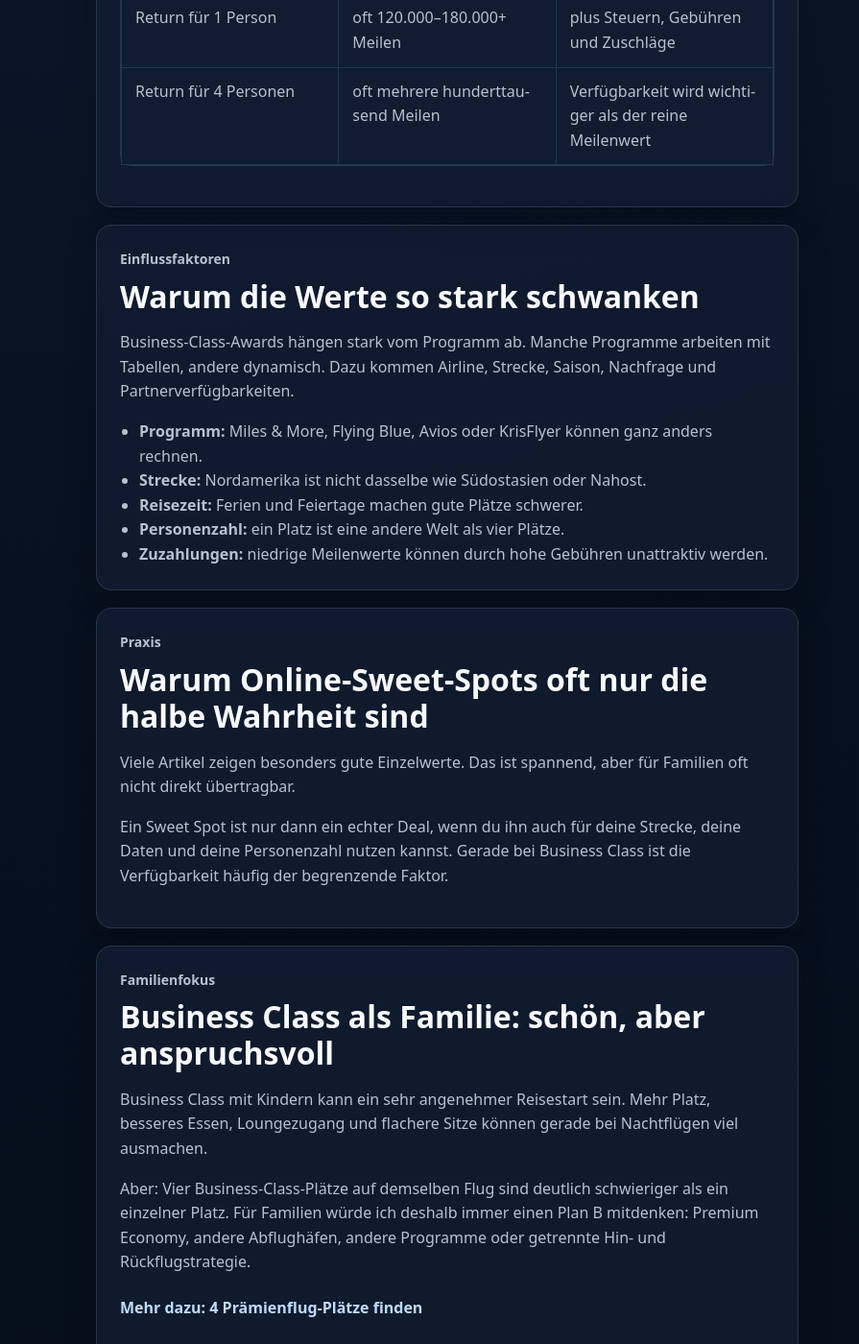
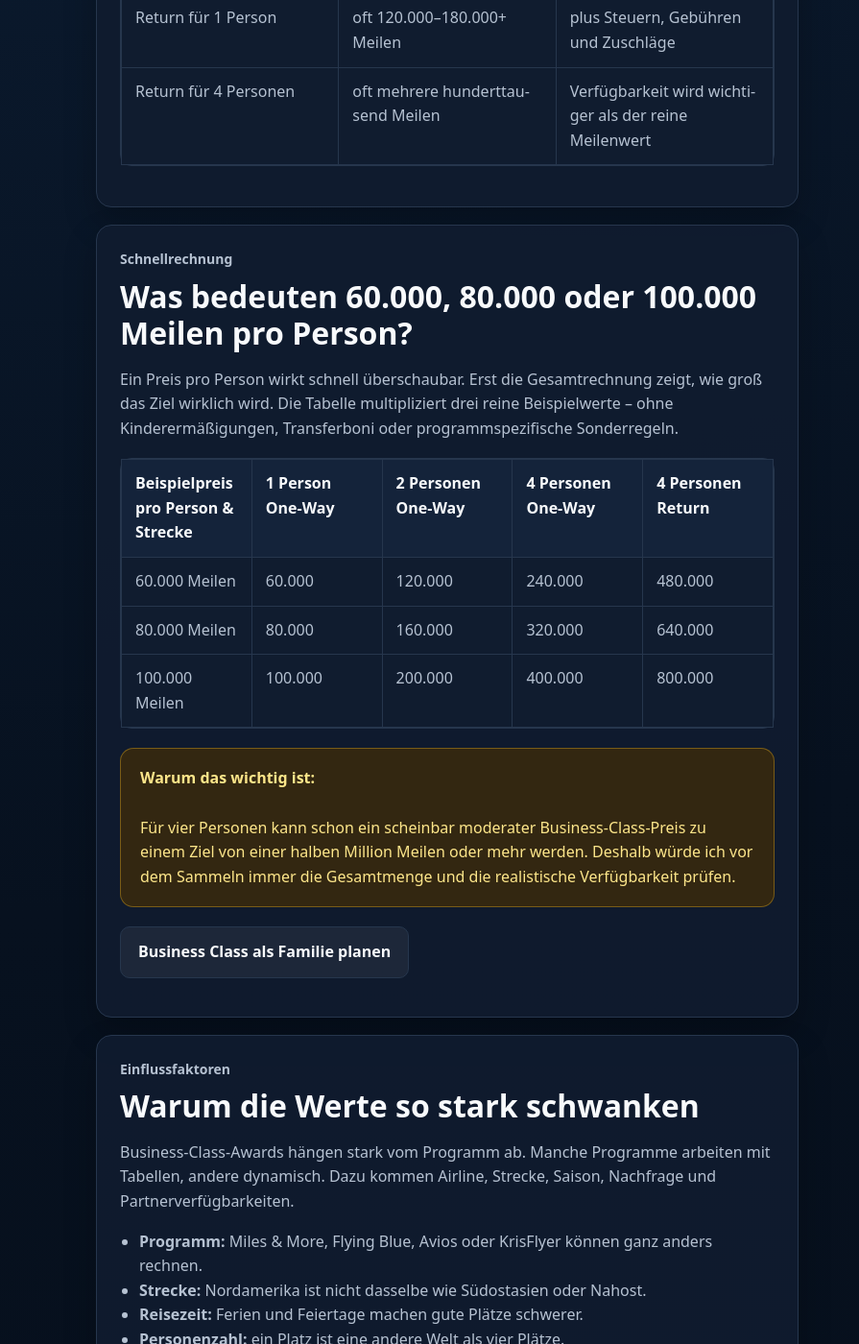
Before and after one commit to Praemienflug-Planer/miles-planer, a Jekyll site: the page built from meilen-business-class/index.html, in a window 1280 px wide and 1400 px high, scrolled down 1942 px. Shown: the whole window at 96% size, without its empty margins (0-895 px from the left). Built offline with Jekyll 4.4.1, drawn with Linux system fonts in a browser that asks for light colours; some of the changed text lies outside the part shown.

Commit message:
Improve Business Class guide for users and search (#41)

```diff
--- a/meilen-business-class/index.html
+++ b/meilen-business-class/index.html
@@ -7,40 +7,73 @@ layout: default
   <meta charset="UTF-8" />
   <meta name="viewport" content="width=device-width, initial-scale=1.0" />
   <title>Wie viele Meilen braucht man für Business Class? | Prämienflug-Planer</title>
-  <meta name="description" content="Wie viele Meilen braucht man für Business Class? Realistische Einordnung für Strecke, Programm, Gebühren, Verfügbarkeit und Familienplanung." />
+  <meta name="description" content="Wie viele Meilen braucht man für Business Class? Mit typischen Größenordnungen, Familien-Schnellrechnung, Gebühren, Verfügbarkeit und kostenlosem Rechner." />
   <link rel="stylesheet" href="/assets/css/site.css?v=20260521-business-text-1" />
   <link rel="stylesheet" href="/assets/css/hero-background.css?v=20260511-2" />
   <link rel="canonical" href="https://praemienflug-planer.de/meilen-business-class/" />
   <meta name="robots" content="index,follow" />
   <meta property="og:type" content="article" />
   <meta property="og:title" content="Wie viele Meilen braucht man für Business Class?" />
-  <meta property="og:description" content="Business Class mit Meilen realistisch planen: Meilenbedarf, Gebühren, Programme und Familienlogik." />
+  <meta property="og:description" content="Business Class mit Meilen realistisch planen: Meilenbedarf, Schnellrechnung, Gebühren, Programme und Familienlogik." />
   <meta property="og:url" content="https://praemienflug-planer.de/meilen-business-class/" />
   <meta property="og:site_name" content="Prämienflug-Planer" />
-  <script type="application/ld+json">{"@context":"https://schema.org","@type":"Article","headline":"Wie viele Meilen braucht man für Business Class?","description":"Realistische Orientierung zu typischen Meilenwerten, Einflussfaktoren, Steuern, Gebühren und Familienplanung bei Business-Class-Prämienflügen.","author":{"@type":"Person","name":"Dominik Hermanski"},"publisher":{"@type":"Organization","name":"Prämienflug-Planer"},"mainEntityOfPage":"https://praemienflug-planer.de/meilen-business-class/","inLanguage":"de-DE"}</script>
+  <script type="application/ld+json">
+  {
+    "@context": "https://schema.org",
+    "@graph": [
+      {
+        "@type": "Article",
+        "headline": "Wie viele Meilen braucht man für Business Class?",
+        "description": "Realistische Orientierung zu typischen Meilenwerten, Schnellrechnung, Steuern, Gebühren und Familienplanung bei Business-Class-Prämienflügen.",
+        "author": {"@type": "Person", "name": "Dominik Hermanski"},
+        "publisher": {"@type": "Organization", "name": "Prämienflug-Planer"},
+        "mainEntityOfPage": "https://praemienflug-planer.de/meilen-business-class/",
+        "inLanguage": "de-DE"
+      },
+      {
+        "@type": "BreadcrumbList",
+        "itemListElement": [
+          {"@type": "ListItem", "position": 1, "name": "Startseite", "item": "https://praemienflug-planer.de/"},
+          {"@type": "ListItem", "position": 2, "name": "Business Class mit Meilen", "item": "https://praemienflug-planer.de/meilen-business-class/"}
+        ]
+      },
+      {
+        "@type": "FAQPage",
+        "mainEntity": [
+          {"@type": "Question", "name": "Wie viele Meilen braucht man ungefähr für Business Class?", "acceptedAnswer": {"@type": "Answer", "text": "Grob liegen Business-Class-Prämienflüge häufig zwischen 40.000 und 120.000 oder mehr Meilen pro Strecke. Der konkrete Wert hängt stark von Programm, Route und Verfügbarkeit ab."}},
+          {"@type": "Question", "name": "Ist Business Class mit Meilen für Familien realistisch?", "acceptedAnswer": {"@type": "Answer", "text": "Ja, aber der Gesamtbedarf steigt schnell und mehrere Prämienplätze auf demselben Flug sind deutlich schwerer zu finden als ein einzelner Platz."}},
+          {"@type": "Question", "name": "Sind Gebühren in den Meilen enthalten?", "acceptedAnswer": {"@type": "Answer", "text": "Nein. Steuern, Gebühren und je nach Programm oder Airline weitere Zuschläge kommen häufig zusätzlich zum Meilenpreis hinzu."}},
+          {"@type": "Question", "name": "Was ist ein sinnvoller Plan B zur Business Class?", "acceptedAnswer": {"@type": "Answer", "text": "Für Familien kann Premium Economy, ein anderer Abflughafen oder eine getrennte Strategie für Hin- und Rückflug realistischer sein."}}
+        ]
+      }
+    ]
+  }
+  </script>
 </head>
 <body>
 <header class="site-header"><div class="container nav"><a class="brand" href="/">Prämienflug-Planer</a><nav class="main-nav" aria-label="Hauptnavigation"><a href="/rechner/">Rechner</a><a href="/meilen-business-class/">Business Class</a><a href="/meilen-thailand/">Thailand</a><a href="/meilen-new-york/">New York</a><a href="/amex-meilen-umrechnen/">Amex umrechnen</a><a href="/meilen-sammeln/">Meilen sammeln</a><a href="/faq/">FAQ</a><a href="/kontakt.html">Kontakt</a></nav></div></header>
 <main>
-<section class="hero hero-small hero-business"><div class="container hero-grid seo-hero-grid"><div><p class="eyebrow">Business Class mit Meilen</p><h1>Wie viele Meilen braucht man für Business Class?</h1><p class="hero-text">Business Class ist für viele das große Meilenziel. Gleichzeitig ist genau hier die Gefahr groß, sich von schönen Einzelbeispielen blenden zu lassen.</p><p class="hero-text">Die echte Frage lautet nicht nur: „Wie viele Meilen kostet Business Class?“ Sondern: Gibt es passende Plätze, passen Gebühren und Routing – und ist das Ziel für deine Personenzahl realistisch?</p><div class="hero-actions"><a class="btn btn-primary" href="/rechner/">Business Class berechnen</a><a class="btn btn-secondary" href="#typische-werte">Typische Werte ansehen</a></div><div class="trust-note">Orientierung statt Garantie: Awardpreise, Zuschläge und Verfügbarkeiten können sich jederzeit ändern.</div></div><div class="hero-card"><h2>Kurz gesagt</h2><ul><li>oft ca. 40.000 bis 120.000+ Meilen pro Strecke</li><li>Return-Flüge verdoppeln den Bedarf grob</li><li>Gebühren und Zuschläge können hoch sein</li><li>für Familien sind mehrere Plätze der Engpass</li><li>Premium Economy kann ein realistischer Plan B sein</li></ul></div></div></section>
+<section class="hero hero-small hero-business"><div class="container hero-grid seo-hero-grid"><div><p class="eyebrow">Business Class mit Meilen</p><h1>Wie viele Meilen braucht man für Business Class?</h1><p class="hero-text">Business Class ist für viele das große Meilenziel. Gleichzeitig ist genau hier die Gefahr groß, sich von schönen Einzelbeispielen blenden zu lassen.</p><p class="hero-text">Die echte Frage lautet nicht nur: „Wie viele Meilen kostet Business Class?“ Sondern: Gibt es passende Plätze, passen Gebühren und Routing – und ist das Ziel für deine Personenzahl realistisch?</p><div class="hero-actions"><a class="btn btn-primary" href="/rechner/">Business Class berechnen</a><a class="btn btn-secondary" href="#schnellrechnung">Schnellrechnung ansehen</a></div><div class="trust-note">Orientierung statt Garantie: Awardpreise, Zuschläge und Verfügbarkeiten können sich jederzeit ändern.</div></div><div class="hero-card"><h2>Kurz gesagt</h2><ul><li>oft ca. 40.000 bis 120.000+ Meilen pro Strecke</li><li>Return-Flüge verdoppeln den Bedarf grob</li><li>Gebühren und Zuschläge können hoch sein</li><li>für Familien sind mehrere Plätze der Engpass</li><li>Premium Economy kann ein realistischer Plan B sein</li></ul></div></div></section>
 
 <section class="section"><div class="container seo-layout"><article class="seo-content">
 <div class="article-card seo-card"><p class="eyebrow">Kurzantwort</p><h2>Die ehrliche Kurzantwort</h2><p>Für Business Class gibt es keinen festen Standardwert. Je nach Programm, Strecke und Datum kann ein One-Way-Flug deutlich unter 60.000 Meilen liegen – oder weit über 100.000 Meilen kosten.</p><p>Für eine einzelne Person ist das schon relevant. Für zwei Erwachsene und Kinder wird daraus schnell ein sehr großes Sammelziel. Deshalb sollte man Business Class mit Meilen immer als Gesamtpaket betrachten: Meilen, Zuzahlung, Verfügbarkeit und Reisekomfort.</p><div class="warning-box"><strong>Praxisregel:</strong><br><br>Der beste Meilenwert hilft nichts, wenn nur ein Platz verfügbar ist, die Zuschläge zu hoch sind oder das Routing mit Kindern unpraktisch wird.</div></div>
 
 <div class="article-card seo-card" id="typische-werte"><p class="eyebrow">Größenordnung</p><h2>Typische Meilenwerte für Business Class</h2><p>Die folgende Übersicht ist bewusst grob. Sie soll helfen, ein Gefühl für die Größenordnung zu bekommen – nicht eine konkrete Buchung versprechen.</p><div class="seo-table-wrap"><table class="seo-table"><thead><tr><th>Beispiel</th><th>Typische Größenordnung</th><th>Einordnung</th></tr></thead><tbody><tr><td>Kürzere Langstrecken / Sweet Spots</td><td>ca. 40.000–60.000 Meilen pro Strecke</td><td>attraktiv, aber oft nur bei bestimmten Programmen oder Routings</td></tr><tr><td>Klassische Langstrecken</td><td>ca. 60.000–90.000 Meilen pro Strecke</td><td>häufige Planungsgröße</td></tr><tr><td>Dynamische oder teure Verfügbarkeiten</td><td>90.000–120.000+ Meilen pro Strecke</td><td>bei hoher Nachfrage auch deutlich mehr möglich</td></tr><tr><td>Return für 1 Person</td><td>oft 120.000–180.000+ Meilen</td><td>plus Steuern, Gebühren und Zuschläge</td></tr><tr><td>Return für 4 Personen</td><td>oft mehrere hunderttausend Meilen</td><td>Verfügbarkeit wird wichtiger als der reine Meilenwert</td></tr></tbody></table></div></div>
 
+<div class="article-card seo-card" id="schnellrechnung"><p class="eyebrow">Schnellrechnung</p><h2>Was bedeuten 60.000, 80.000 oder 100.000 Meilen pro Person?</h2><p>Ein Preis pro Person wirkt schnell überschaubar. Erst die Gesamtrechnung zeigt, wie groß das Ziel wirklich wird. Die Tabelle multipliziert drei reine Beispielwerte – ohne Kinderermäßigungen, Transferboni oder programmspezifische Sonderregeln.</p><div class="seo-table-wrap"><table class="seo-table"><thead><tr><th>Beispielpreis pro Person &amp; Strecke</th><th>1 Person One-Way</th><th>2 Personen One-Way</th><th>4 Personen One-Way</th><th>4 Personen Return</th></tr></thead><tbody><tr><td>60.000 Meilen</td><td>60.000</td><td>120.000</td><td>240.000</td><td>480.000</td></tr><tr><td>80.000 Meilen</td><td>80.000</td><td>160.000</td><td>320.000</td><td>640.000</td></tr><tr><td>100.000 Meilen</td><td>100.000</td><td>200.000</td><td>400.000</td><td>800.000</td></tr></tbody></table></div><div class="warning-box"><strong>Warum das wichtig ist:</strong><br><br>Für vier Personen kann schon ein scheinbar moderater Business-Class-Preis zu einem Ziel von einer halben Million Meilen oder mehr werden. Deshalb würde ich vor dem Sammeln immer die Gesamtmenge und die realistische Verfügbarkeit prüfen.</div><p><a class="btn btn-secondary" href="/business-class-familie-meilen/">Business Class als Familie planen</a></p></div>
+
 <div class="article-card seo-card"><p class="eyebrow">Einflussfaktoren</p><h2>Warum die Werte so stark schwanken</h2><p>Business-Class-Awards hängen stark vom Programm ab. Manche Programme arbeiten mit Tabellen, andere dynamisch. Dazu kommen Airline, Strecke, Saison, Nachfrage und Partnerverfügbarkeiten.</p><ul><li><strong>Programm:</strong> Miles &amp; More, Flying Blue, Avios oder KrisFlyer können ganz anders rechnen.</li><li><strong>Strecke:</strong> Nordamerika ist nicht dasselbe wie Südostasien oder Nahost.</li><li><strong>Reisezeit:</strong> Ferien und Feiertage machen gute Plätze schwerer.</li><li><strong>Personenzahl:</strong> ein Platz ist eine andere Welt als vier Plätze.</li><li><strong>Zuzahlungen:</strong> niedrige Meilenwerte können durch hohe Gebühren unattraktiv werden.</li></ul></div>
 
 <div class="article-card seo-card"><p class="eyebrow">Praxis</p><h2>Warum Online-Sweet-Spots oft nur die halbe Wahrheit sind</h2><p>Viele Artikel zeigen besonders gute Einzelwerte. Das ist spannend, aber für Familien oft nicht direkt übertragbar.</p><p>Ein Sweet Spot ist nur dann ein echter Deal, wenn du ihn auch für deine Strecke, deine Daten und deine Personenzahl nutzen kannst. Gerade bei Business Class ist die Verfügbarkeit häufig der begrenzende Faktor.</p></div>
 
-<div class="article-card seo-card"><p class="eyebrow">Familienfokus</p><h2>Business Class als Familie: schön, aber anspruchsvoll</h2><p>Business Class mit Kindern kann ein sehr angenehmer Reisestart sein. Mehr Platz, besseres Essen, Loungezugang und flachere Sitze können gerade bei Nachtflügen viel ausmachen.</p><p>Aber: Vier Business-Class-Plätze auf demselben Flug sind deutlich schwieriger als ein einzelner Platz. Für Familien würde ich deshalb immer einen Plan B mitdenken: Premium Economy, andere Abflughäfen, andere Programme oder getrennte Hin- und Rückflugstrategie.</p><p><a class="text-link" href="/vier-praemienflug-plaetze-finden/">Mehr dazu: 4 Prämienflug-Plätze finden</a></p></div>
+<div class="article-card seo-card"><p class="eyebrow">Familienfokus</p><h2>Business Class als Familie: schön, aber anspruchsvoll</h2><p>Business Class mit Kindern kann ein sehr angenehmer Reisestart sein. Mehr Platz, besseres Essen, Loungezugang und flachere Sitze können gerade bei Nachtflügen viel ausmachen.</p><p>Aber: Vier Business-Class-Plätze auf demselben Flug sind deutlich schwieriger als ein einzelner Platz. Für Familien würde ich deshalb immer einen Plan B mitdenken: Premium Economy, andere Abflughäfen, andere Programme oder getrennte Hin- und Rückflugstrategie.</p><p><a class="text-link" href="/business-class-familie-meilen/">Business Class als Familie ausführlich planen</a><br><a class="text-link" href="/vier-praemienflug-plaetze-finden/">4 Prämienflug-Plätze finden</a></p></div>
 
 <div class="article-card seo-card"><p class="eyebrow">Kosten</p><h2>Meilen reichen nicht: Gebühren und Zuschläge</h2><p>Ein häufiger Fehler ist die Annahme: genug Meilen = kostenloser Business-Class-Flug. In der Praxis kommen fast immer Cash-Kosten dazu.</p><ul><li>Flughafensteuern</li><li>Sicherheitsgebühren</li><li>Airline-Zuschläge</li><li>Service- oder programmbedingte Gebühren</li></ul><div class="warning-box"><strong>Wichtig:</strong><br><br>Vergleiche immer den Award inklusive Zuzahlung mit dem Cashpreis. Erst dann weißt du, ob die Einlösung wirklich sinnvoll ist.</div><p><a class="text-link" href="/praemienflug-steuern-gebuehren/">Steuern, Gebühren und Zuschläge einfach erklärt</a></p></div>
 
 <div class="article-card seo-card"><p class="eyebrow">Fazit</p><h2>Business Class mit Meilen ist ein gutes Ziel – aber kein Selbstläufer</h2><p>Business Class kann eine sehr starke Meileneinlösung sein. Für Familien ist sie aber eher ein ambitioniertes Ziel als ein einfacher Standardfall.</p><p>Realistisch wird es, wenn Meilenmenge, Zeitraum, Programm, Verfügbarkeit und Zuzahlungen zusammenpassen. Genau deshalb lohnt es sich, zuerst die eigene Größenordnung zu berechnen.</p><p><a class="btn btn-primary" href="/rechner/">Business Class jetzt berechnen</a></p></div>
 
 <div class="article-card seo-card"><p class="eyebrow">FAQ</p><h2>Häufige Fragen</h2><div class="faq-list"><div class="faq-item"><h3>Wie viele Meilen braucht man ungefähr für Business Class?</h3><p>Grob oft zwischen 40.000 und 120.000+ Meilen pro Strecke. Der echte Wert hängt stark von Programm, Route und Verfügbarkeit ab.</p></div><div class="faq-item"><h3>Ist Business Class mit Meilen für Familien realistisch?</h3><p>Ja, aber anspruchsvoll. Der Meilenbedarf steigt stark und mehrere Plätze auf demselben Flug sind schwerer zu finden.</p></div><div class="faq-item"><h3>Sind Gebühren in den Meilen enthalten?</h3><p>Nein. Steuern, Gebühren und Zuschläge kommen häufig zusätzlich dazu.</p></div><div class="faq-item"><h3>Was ist der beste Plan B?</h3><p>Für Familien oft Premium Economy, andere Abflughäfen oder eine getrennte Strategie für Hin- und Rückflug.</p></div></div></div>
-</article><aside class="seo-sidebar"><div class="article-card seo-card sticky-card"><p class="eyebrow">Nächster Schritt</p><h3>Business Class realistisch prüfen</h3><p>Berechne, wie groß deine Sammellücke ist und ob Business Class für deine Personenzahl erreichbar wirkt.</p><a class="btn btn-primary" href="/rechner/">Zum Rechner</a></div><div class="article-card seo-card"><p class="eyebrow">Weiterlesen</p><div class="sidebar-links"><a href="/vier-praemienflug-plaetze-finden/">4 Prämienflug-Plätze finden</a><a href="/meilen-thailand/">Thailand mit Meilen</a><a href="/meilen-new-york/">New York mit Meilen</a><a href="/amex-meilen-umrechnen/">Amex Punkte umrechnen</a><a href="/meilen-sammeln/">Meilen sammeln</a></div></div></aside></div></section>
+</article><aside class="seo-sidebar"><div class="article-card seo-card sticky-card"><p class="eyebrow">Nächster Schritt</p><h3>Business Class realistisch prüfen</h3><p>Berechne, wie groß deine Sammellücke ist und ob Business Class für deine Personenzahl erreichbar wirkt.</p><a class="btn btn-primary" href="/rechner/">Zum Rechner</a></div><div class="article-card seo-card"><p class="eyebrow">Weiterlesen</p><div class="sidebar-links"><a href="/business-class-familie-meilen/">Business Class als Familie</a><a href="/vier-praemienflug-plaetze-finden/">4 Prämienflug-Plätze finden</a><a href="/meilen-thailand/">Thailand mit Meilen</a><a href="/meilen-new-york/">New York mit Meilen</a><a href="/amex-meilen-umrechnen/">Amex Punkte umrechnen</a><a href="/meilen-sammeln/">Meilen sammeln</a></div></div></aside></div></section>
 
 <section class="section cta-section"><div class="container cta-box"><div><p class="eyebrow">Jetzt starten</p><h2>Meilenbedarf für deine Business-Class-Reise prüfen</h2><p>Nutze den Rechner, um Sammellücke, Sammelzeit und groben Dealwert einzuordnen.</p></div><a class="btn btn-primary" href="/rechner/">Zum Rechner</a></div></section>
 <section class="section legal-note-section"><div class="container legal-note"><strong>Hinweis:</strong> Diese Website dient der Information und Planung. Verfügbarkeiten, Zuschläge, Transferverhältnisse und Awardpreise können sich ändern.</div></section>
```
